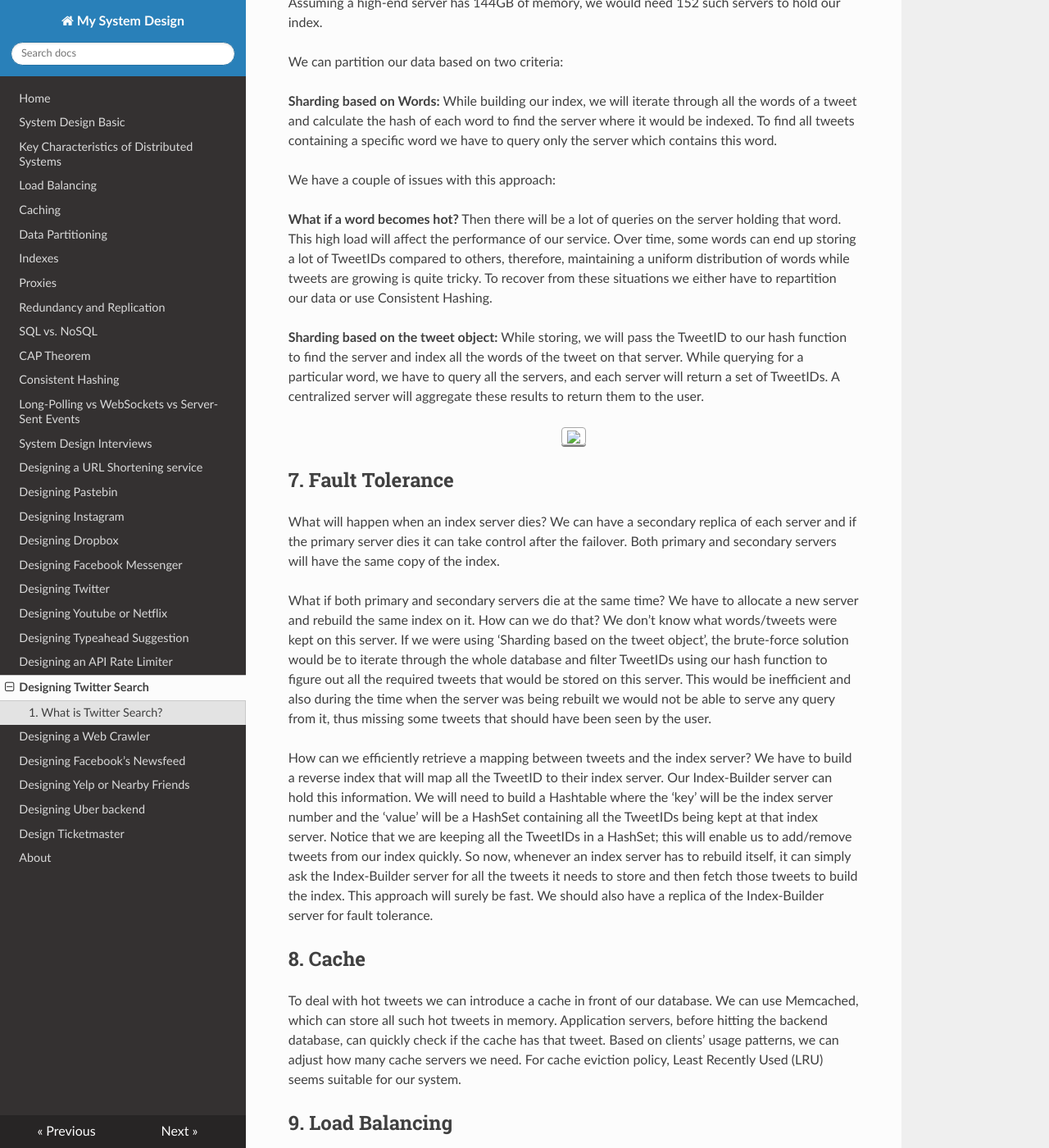
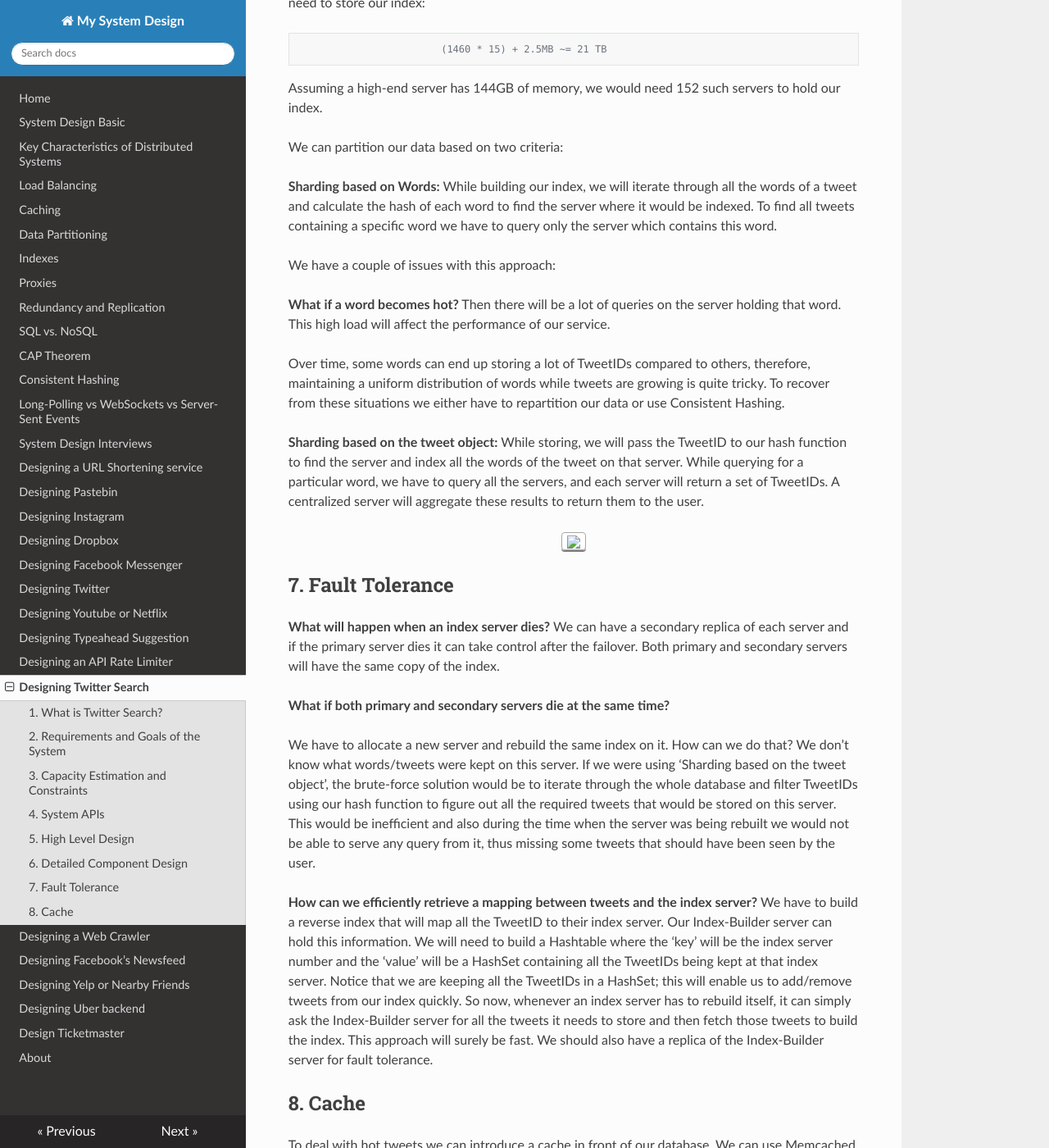
Before and after one commit to jayaemekar/systemdesign, an MkDocs documentation site: the page built from docs/DesigningTwitterSearch.md, in a window 1280 px wide and 1400 px high, scrolled down 2793 px. Shown: the whole window at 82% size. Built offline with MkDocs 1.6.1, drawn with Linux system fonts in a browser that asks for light colours; nearby versions of some CDN libraries; some of the changed text lies outside the part shown.

Commit message:
updated system design examples

```diff
--- a/docs/DesigningFacebookNewsfeed.md
+++ b/docs/DesigningFacebookNewsfeed.md
@@ -14,15 +14,16 @@ Let’s design a newsfeed for Facebook with the following requirements:
 
 **Functional requirements:**
 
-Newsfeed will be generated based on the posts from the people, pages, and groups that a user follows.
-A user may have many friends and follow a large number of pages/groups.
-Feeds may contain images, videos, or just text.
-Our service should support appending new posts as they arrive to the newsfeed for all active users.
+1. Newsfeed will be generated based on the posts from the people, pages, and groups that a user follows.
+2. A user may have many friends and follow a large number of pages/groups.
+3. Feeds may contain images, videos, or just text.
+4. Our service should support appending new posts as they arrive to the newsfeed for all active users.
 
 **Non-functional requirements:**
 
-Our system should be able to generate any user’s newsfeed in real-time - maximum latency seen by the end user would be 2s.
-A post shouldn’t take more than 5s to make it to a user’s feed assuming a new newsfeed request comes in.
+1. Our system should be able to generate any user’s newsfeed in real-time - maximum latency seen by the end user would be 2s.
+2. A post shouldn’t take more than 5s to make it to a user’s feed assuming a new newsfeed request comes in.
+
 ## 3. Capacity Estimation and Constraints
 Let’s assume on average a user has 300 friends and follows 200 pages.
 
@@ -72,19 +74,20 @@ At a high level this problem can be divided into two parts:
 3. Rank these posts based on the relevance to Jane. This represents Jane’s current feed.
 4. Store this feed in the cache and return top posts (say 20) to be rendered on Jane’s feed.
 5. On the front-end, when Jane reaches the end of her current feed, she can fetch the next 20 posts from the server and so on.
+
 One thing to notice here is that we generated the feed once and stored it in the cache. What about new incoming posts from people that Jane follows? If Jane is online, we should have a mechanism to rank and add those new posts to her feed. We can periodically (say every five minutes) perform the above steps to rank and add the newer posts to her feed. Jane can then be notified that there are newer items in her feed that she can fetch.
 
 **Feed publishing:** Whenever Jane loads her newsfeed page, she has to request and pull feed items from the server. When she reaches the end of her current feed, she can pull more data from the server. For newer items either the server can notify Jane and then she can pull, or the server can push, these new posts. We will discuss these options in detail later.
 
 At a high level, we will need following components in our Newsfeed service:
 
-**1. Web servers:** To maintain a connection with the user. This connection will be used to transfer data between the user and the server.
-**2. Application server:** To execute the workflows of storing new posts in the database servers. We will also need some application servers to retrieve and to push the newsfeed to the end user.
-**3. Metadata database and cache:** To store the metadata about Users, Pages, and Groups.
-**4. Posts database and cache:** To store metadata about posts and their contents.
-**5. Video and photo storage, and cache:** Blob storage, to store all the media included in the posts.
-**6. Newsfeed generation service:** To gather and rank all the relevant posts for a user to generate newsfeed and store in the cache. This service will also receive live updates and will add these newer feed items to any user’s timeline.
-**7. Feed notification service:** To notify the user that there are newer items available for their newsfeed.
+- **1. Web servers:** To maintain a connection with the user. This connection will be used to transfer data between the user and the server.
+- **2. Application server:** To execute the workflows of storing new posts in the database servers. We will also need some application servers to retrieve and to push the newsfeed to the end user.
+- **3. Metadata database and cache:** To store the metadata about Users, Pages, and Groups.
+- **4. Posts database and cache:** To store metadata about posts and their contents.
+- **5. Video and photo storage, and cache:** Blob storage, to store all the media included in the posts.
+- **6. Newsfeed generation service:** To gather and rank all the relevant posts for a user to generate newsfeed and store in the cache. This service will also receive live updates and will add these newer feed items to any user’s timeline.
+- **7. Feed notification service:** To notify the user that there are newer items available for their newsfeed.
 Following is the high-level architecture diagram of our system. User B and C are following User A.
 
 
@@ -116,6 +119,7 @@ Crazy slow for users with a lot of friends/follows as we have to perform sorting
 We generate the timeline when a user loads their page. This would be quite slow and have a high latency.
 For live updates, each status update will result in feed updates for all followers. This could result in high backlogs in our Newsfeed Generation Service.
 For live updates, the server pushing (or notifying about) newer posts to users could lead to very heavy loads, especially for people or pages that have a lot of followers. To improve the efficiency, we can pre-generate the timeline and store it in a memory.
+
 **Offline generation for newsfeed:** We can have dedicated servers that are continuously generating users’ newsfeed and storing them in memory. So, whenever a user requests for the new posts for their feed, we can simply serve it from the pre-generated, stored location. Using this scheme, user’s newsfeed is not compiled on load, but rather on a regular basis and returned to users whenever they request for it.
 
 Whenever these servers need to generate the feed for a user, they will first query to see what was the last time the feed was generated for that user. Then, new feed data would be generated from that time onwards. We can store this data in a hash table where the “key” would be UserID and “value” would be a STRUCT like this:
@@ -151,6 +155,7 @@ The most straightforward way to rank posts in a newsfeed is by the creation time
 More specifically, we can select features that are relevant to the importance of any feed item, e.g., number of likes, comments, shares, time of the update, whether the post has images/videos, etc., and then, a score can be calculated using these features. This is generally enough for a simple ranking system. A better ranking system can significantly improve itself by constantly evaluating if we are making progress in user stickiness, retention, ads revenue, etc.
 
 ## 9. Data Partitioning
+
 **a. Sharding posts and metadata**
 Since we have a huge number of new posts every day and our read load is extremely high too, we need to distribute our data onto multiple machines such that we can read/write it efficiently. For sharding our databases that are storing posts and their metadata, we can have a similar design as discussed under Designing Twitter.
 
--- a/docs/DesigningTwitterSearch.md
+++ b/docs/DesigningTwitterSearch.md
@@ -5,11 +5,11 @@ Similar Problems: Tweet search.
 Difficulty Level: Medium
 
 ## 1. What is Twitter Search?
-#
+
 Twitter users can update their status whenever they like. Each status (called tweet) consists of plain text and our goal is to design a system that allows searching over all the user tweets.
 
 ## 2. Requirements and Goals of the System
-#
+
 Let’s assume Twitter has 1.5 billion total users with 800 million daily active users.
 On average Twitter gets 400 million tweets every day.
 The average size of a tweet is 300 bytes.
@@ -18,7 +18,7 @@ The search query will consist of multiple words combined with AND/OR.
 We need to design a system that can efficiently store and query tweets.
 
 ## 3. Capacity Estimation and Constraints
-#
+
 Storage Capacity: Since we have 400 million new tweets every day and each tweet on average is 300 bytes, the total storage we need, will be:
 
                         400M * 300 => 120GB/day
@@ -53,20 +54,23 @@ At the high level, we need to store all the statues in a database and also build
 </p>
 
 ## 6. Detailed Component Design
-#
-**1. Storage:** We need to store 120GB of new data every day. Given this huge amount of data, we need to come up with a data partitioning scheme that will be efficiently distributing the data onto multiple servers. If we plan for next five years, we will need the following storage:
+
+**1. Storage:**
+ We need to store 120GB of new data every day. Given this huge amount of data, we need to come up with a data partitioning scheme that will be efficiently distributing the data onto multiple servers. If we plan for next five years, we will need the following storage:
 
                             120GB * 365days * 5years ~= 200TB
 If we never want to be more than 80% full at any time, we approximately will need 250TB of total storage. Let’s assume that we want to keep an extra copy of all tweets for fault tolerance; then, our total storage requirement will be 500TB. If we assume a modern server can store up to 4TB of data, we would need 125 such servers to hold all of the required data for the next five years.
 
 Let’s start with a simplistic design where we store the tweets in a MySQL database. We can assume that we store the tweets in a table having two columns, TweetID and TweetText. Let’s assume we partition our data based on TweetID. If our TweetIDs are unique system-wide, we can define a hash function that can map a TweetID to a storage server where we can store that tweet object.
 
-**How can we create system-wide unique TweetIDs?** If we are getting 400M new tweets each day, then how many tweet objects we can expect in five years?
+**How can we create system-wide unique TweetIDs?**
+ If we are getting 400M new tweets each day, then how many tweet objects we can expect in five years?
 
                             400M * 365 days * 5 years => 730 billion
 This means we would need a five bytes number to identify TweetIDs uniquely. Let’s assume we have a service that can generate a unique TweetID whenever we need to store an object (The TweetID discussed here will be similar to TweetID discussed in Designing Twitter). We can feed the TweetID to our hash function to find the storage server and store our tweet object there.
 
-**2. Index:** What should our index look like? Since our tweet queries will consist of words, let’s build the index that can tell us which word comes in which tweet object. Let’s first estimate how big our index will be. If we want to build an index for all the English words and some famous nouns like people names, city names, etc., and if we assume that we have around 300K English words and 200K nouns, then we will have 500k total words in our index. Let’s assume that the average length of a word is five characters. If we are keeping our index in memory, we need 2.5MB of memory to store all the words:
+**2. Index:**
+ What should our index look like? Since our tweet queries will consist of words, let’s build the index that can tell us which word comes in which tweet object. Let’s first estimate how big our index will be. If we want to build an index for all the English words and some famous nouns like people names, city names, etc., and if we assume that we have around 300K English words and 200K nouns, then we will have 500k total words in our index. Let’s assume that the average length of a word is five characters. If we are keeping our index in memory, we need 2.5MB of memory to store all the words:
 
                             500K * 5 => 2.5 MB
 Let’s assume that we want to keep the index in memory for all the tweets from only past two years. Since we will be getting 730B tweets in 5 years, this will give us 292B tweets in two years. Given that each TweetID will be 5 bytes, how much memory will we need to store all the TweetIDs?
@@ -79,15 +83,19 @@ Assuming a high-end server has 144GB of memory, we would need 152 such servers t
 
 We can partition our data based on two criteria:
 
-**Sharding based on Words:** While building our index, we will iterate through all the words of a tweet and calculate the hash of each word to find the server where it would be indexed. To find all tweets containing a specific word we have to query only the server which contains this word.
+**Sharding based on Words:**
+ While building our index, we will iterate through all the words of a tweet and calculate the hash of each word to find the server where it would be indexed. To find all tweets containing a specific word we have to query only the server which contains this word.
 
 We have a couple of issues with this approach:
 
-**What if a word becomes hot?** Then there will be a lot of queries on the server holding that word. This high load will affect the performance of our service.
+**What if a word becomes hot?**
+ Then there will be a lot of queries on the server holding that word. This high load will affect the performance of our service.
+
 Over time, some words can end up storing a lot of TweetIDs compared to others, therefore, maintaining a uniform distribution of words while tweets are growing is quite tricky.
 To recover from these situations we either have to repartition our data or use Consistent Hashing.
 
-**Sharding based on the tweet object:** While storing, we will pass the TweetID to our hash function to find the server and index all the words of the tweet on that server. While querying for a particular word, we have to query all the servers, and each server will return a set of TweetIDs. A centralized server will aggregate these results to return them to the user.
+**Sharding based on the tweet object:**
+ While storing, we will pass the TweetID to our hash function to find the server and index all the words of the tweet on that server. While querying for a particular word, we have to query all the servers, and each server will return a set of TweetIDs. A centralized server will aggregate these results to return them to the user.
 
 <p align="center">
   <kbd>
@@ -97,12 +105,16 @@ To recover from these situations we either have to repartition our data or use C
 </p>
 
 ## 7. Fault Tolerance
-#
-What will happen when an index server dies? We can have a secondary replica of each server and if the primary server dies it can take control after the failover. Both primary and secondary servers will have the same copy of the index.
 
-What if both primary and secondary servers die at the same time? We have to allocate a new server and rebuild the same index on it. How can we do that? We don’t know what words/tweets were kept on this server. If we were using ‘Sharding based on the tweet object’, the brute-force solution would be to iterate through the whole database and filter TweetIDs using our hash function to figure out all the required tweets that would be stored on this server. This would be inefficient and also during the time when the server was being rebuilt we would not be able to serve any query from it, thus missing some tweets that should have been seen by the user.
+**What will happen when an index server dies?**
+ We can have a secondary replica of each server and if the primary server dies it can take control after the failover. Both primary and secondary servers will have the same copy of the index.
 
-How can we efficiently retrieve a mapping between tweets and the index server? We have to build a reverse index that will map all the TweetID to their index server. Our Index-Builder server can hold this information. We will need to build a Hashtable where the ‘key’ will be the index server number and the ‘value’ will be a HashSet containing all the TweetIDs being kept at that index server. Notice that we are keeping all the TweetIDs in a HashSet; this will enable us to add/remove tweets from our index quickly. So now, whenever an index server has to rebuild itself, it can simply ask the Index-Builder server for all the tweets it needs to store and then fetch those tweets to build the index. This approach will surely be fast. We should also have a replica of the Index-Builder server for fault tolerance.
+**What if both primary and secondary servers die at the same time?**
+
+ We have to allocate a new server and rebuild the same index on it. How can we do that? We don’t know what words/tweets were kept on this server. If we were using ‘Sharding based on the tweet object’, the brute-force solution would be to iterate through the whole database and filter TweetIDs using our hash function to figure out all the required tweets that would be stored on this server. This would be inefficient and also during the time when the server was being rebuilt we would not be able to serve any query from it, thus missing some tweets that should have been seen by the user.
+
+**How can we efficiently retrieve a mapping between tweets and the index server?**
+ We have to build a reverse index that will map all the TweetID to their index server. Our Index-Builder server can hold this information. We will need to build a Hashtable where the ‘key’ will be the index server number and the ‘value’ will be a HashSet containing all the TweetIDs being kept at that index server. Notice that we are keeping all the TweetIDs in a HashSet; this will enable us to add/remove tweets from our index quickly. So now, whenever an index server has to rebuild itself, it can simply ask the Index-Builder server for all the tweets it needs to store and then fetch those tweets to build the index. This approach will surely be fast. We should also have a replica of the Index-Builder server for fault tolerance.
 
 ## 8. Cache
 #
@@ -113,7 +125,7 @@ To deal with hot tweets we can introduce a cache in front of our database. We ca
 We can add a load balancing layer at two places in our system 1) Between Clients and Application servers and 2) Between Application servers and Backend server. Initially, a simple Round Robin approach can be adopted; that distributes incoming requests equally among backend servers. This LB is simple to implement and does not introduce any overhead. Another benefit of this approach is LB will take dead servers out of the rotation and will stop sending any traffic to it. A problem with Round Robin LB is it won’t take server load into consideration. If a server is overloaded or slow, the LB will not stop sending new requests to that server. To handle this, a more intelligent LB solution can be placed that periodically queries the backend server about their load and adjust traffic based on that.
 
 ## 10. Ranking
-#
+
 How about if we want to rank the search results by social graph distance, popularity, relevance, etc?
 
 Let’s assume we want to rank tweets by popularity, like how many likes or comments a tweet is getting, etc. In such a case, our ranking algorithm can calculate a ‘popularity number’ (based on the number of likes, etc.) and store it with the index. Each partition can sort the results based on this popularity number before returning results to the aggregator server. The aggregator server combines all these results, sorts them based on the popularity number, and sends the top results to the user.
```
Also changed, not shown: other parts of docs/DesigningFacebookNewsfeed.md (+8 -7 lines), other parts of docs/DesigningTwitterSearch.md (+11 -10 lines), docs/DesigningAPIRateLimiter.md (+17 -5 lines).
